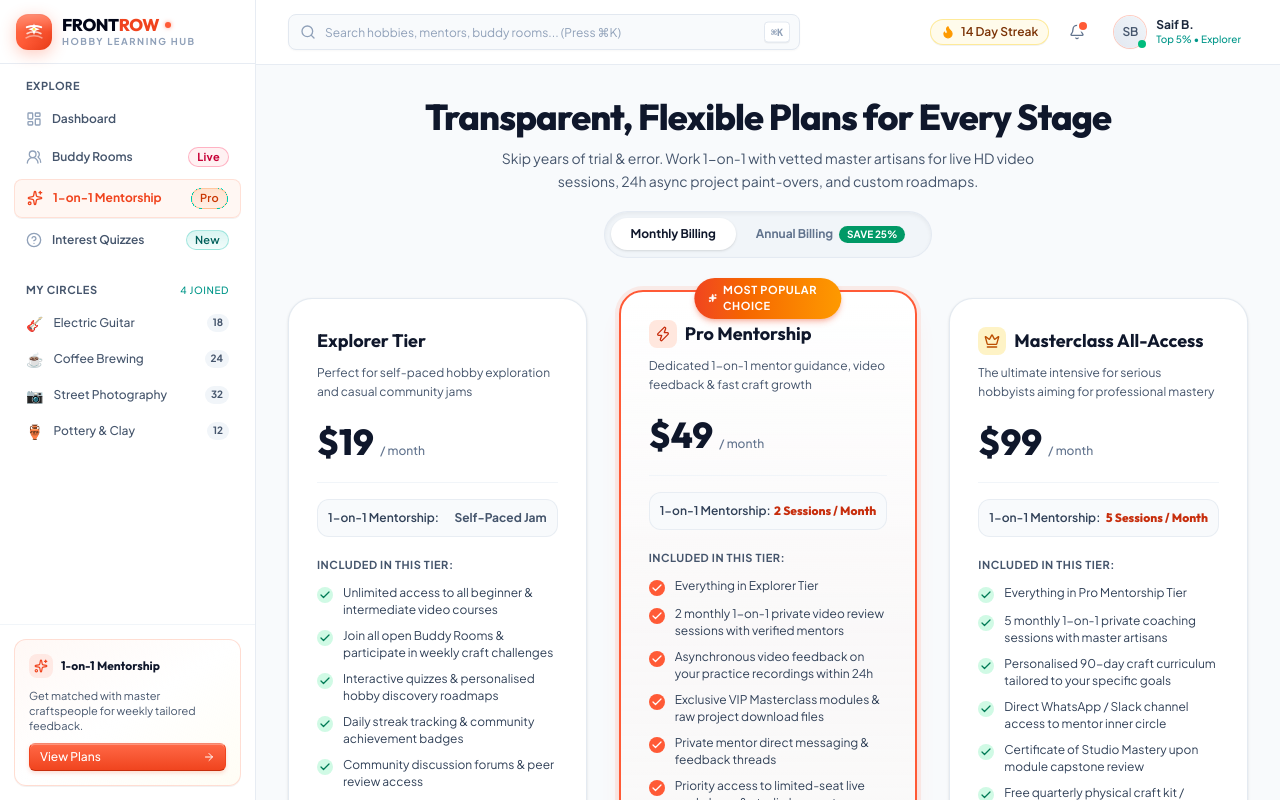
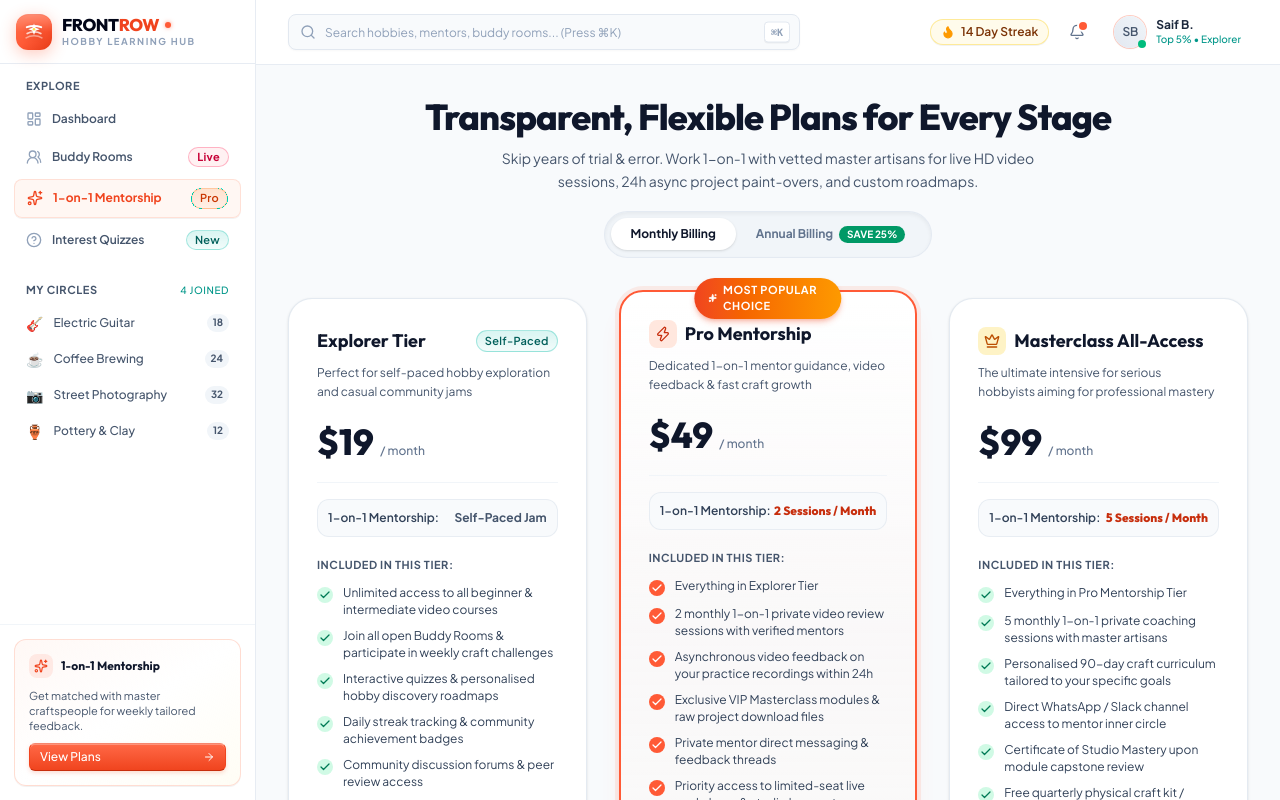
Before and after one commit to kaiizer777/frontrow, a Next.js app: page /subscription in a window 1280 px wide. Shown: the top 800 px of the page. Built offline with nearby package versions, Linux system fonts and the light colour scheme.

Commit message:
fix(subscription): restore self-paced badge on explorer tier card

```diff
--- a/src/components/subscription/PricingTierCards.tsx
+++ b/src/components/subscription/PricingTierCards.tsx
@@ -4,6 +4,7 @@ import * as React from "react";
 import { Check, Sparkles, Zap, Crown, ArrowRight } from "lucide-react";
 import { subscriptionPlans } from "@/lib/dummyData/subscriptionPlans";
 import { SubscriptionPlan } from "@/lib/dummyData/types";
+import { Badge } from "@/components/ui/Badge";
 import { Button } from "@/components/ui/Button";
 
 interface PricingTierCardsProps {
@@ -108,6 +109,12 @@ export function PricingTierCards({
                       {plan.name}
                     </h3>
                   </div>
+
+                  {plan.id === "plan-starter" && plan.badge && (
+                    <Badge variant="secondary" size="sm">
+                      {plan.badge}
+                    </Badge>
+                  )}
                 </div>
 
                 <p className="text-xs text-slate-600 mt-2 min-h-[36px] leading-relaxed">
```
